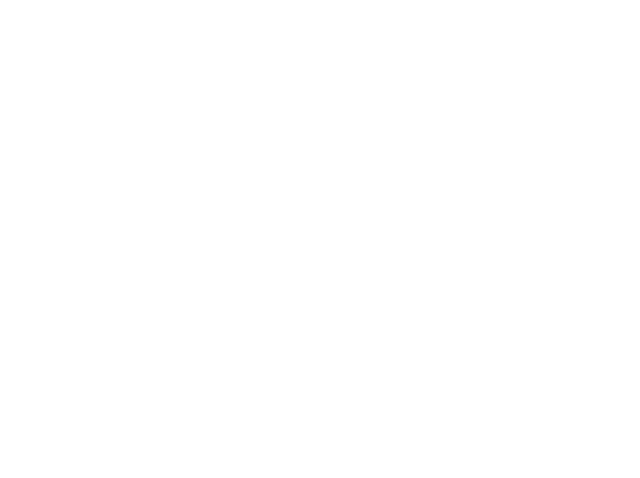
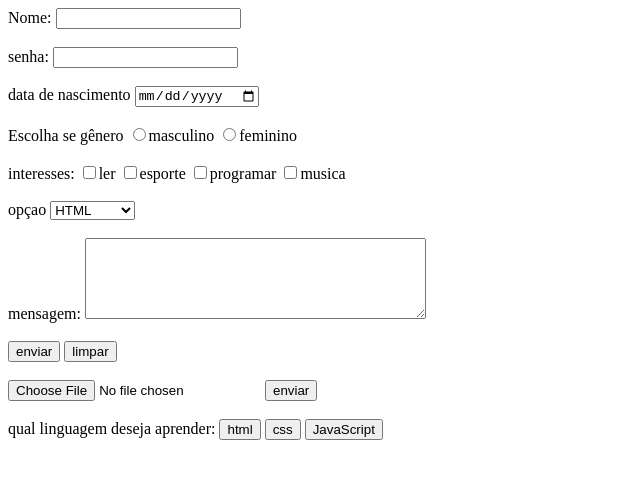
Before and after one commit to ADILSON0007/curso-programacao-fundacao-jicred, a plain HTML site: page atividade-2.html in a window 1280 px wide. Shown: the whole page, without its empty margins (0-640 px from the left). Drawn offline with Linux system fonts and the light colour scheme.

Commit message:
atividade-formulario

```diff
--- a/atividade-2.html
+++ b/atividade-2.html
@@ -1,27 +1,79 @@
 <!DOCTYPE html>
-<!--[if lt IE 7]>      <html class="no-js lt-ie9 lt-ie8 lt-ie7"> <![endif]-->
-<!--[if IE 7]>         <html class="no-js lt-ie9 lt-ie8"> <![endif]-->
-<!--[if IE 8]>         <html class="no-js lt-ie9"> <![endif]-->
-<!--[if gt IE 8]>      <html class="no-js"> <!--<![endif]-->
-<html>
-    <head>
-        <meta charset="utf-8">
-        <meta http-equiv="X-UA-Compatible" content="IE=edge">
-        <title>h</title>
-        <meta name="description" content="">
-        <meta name="viewport" content="width=device-width, initial-scale=1">
-        <link rel="stylesheet" href="">
-    </head>
-    <body>
-        <!--[if lt IE 7]>
-            <p class="browsehappy">You are using an <strong>outdated</strong> browser. Please <a href="#">upgrade your browser</a> to improve your experience.</p>
-        <![endif]-->
+<html lang='pt-br'>
+<head>
+    <meta charset='utf-8'>
+    <meta name='viewport' content='width=device-width, initial-scale=1'>
+    <title>Page Title</title>
+    <link rel='stylesheet' href='main.css'>
+</head>
+<body>
+    <label>Nome:</label>
 
-        <script src="" async defer></script>
-    </body>
+    <input type="text" name="nome">
 
-<h1></h1>
+    <br><br>
+
+
+    <label>senha:</label>
+    <input type="password" name="senha">
+     <br><br>
+
+     <label>data de nascimento</label>
+     <input type="date" name="nascimento">
+
+     <br><br>
+
+     <label>Escolha se gênero</label>
+     <input type="radio" name="genero" value="masculino">masculino
+     <input type="radio" name="genero" value="feminino">feminino
+
+     <br><br>
+
+     <label>interesses:</label>
+     <input type="checkbox" name="interesse" value="ler">ler
+     <input type="checkbox" name="interesse" value="esporte">esporte
+     <input type="checkbox" name="interesse" value="programar">programar
+     <input type="checkbox" name="interesse" value="musica">musica
+     <br><br>
+
+     <label>opçao</label>
+     <select name="linguagem">
+        <option value="html">HTML</option>
+        <option value="css">CSS</option>
+        <option value="javascript">JavaScript</option>
+        <option value="nenhum">nenhum</option></select>
+        <br><br>
+
+        <labe>mensagem:</labe>
+        <textarea name="mesnsagem" rows="5" cols="40"></textarea>
+         <br><br>
+
+         <input type="submit" value="enviar">
+         <button type="reset">limpar</button>
+         <br><br>
+         <input type="file">
+         <input type="submit" value="enviar">
+         <br><br>
+         <label>qual linguagem deseja aprender:</label>
+         <button type="button">html</button>
+          <button type="button">css</button>
+           <button type="button">JavaScript</button>
 
 
 
+
+
+
+
+
+
+
+
+     </select>
+
+
+
+
+    </form>
+</body>
 </html>
```
Also changed, not shown: atividade-emprega-mais.html (added, +81 -0 lines), atividade-portal-digital.html (+1 -1 lines), primeiro.html (+1 -1 lines).
